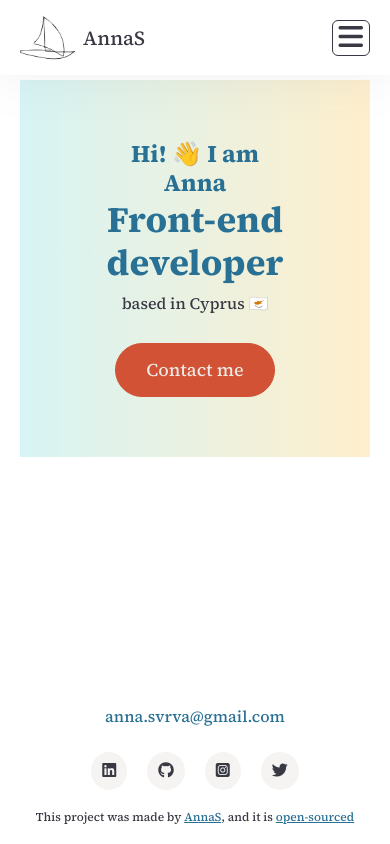
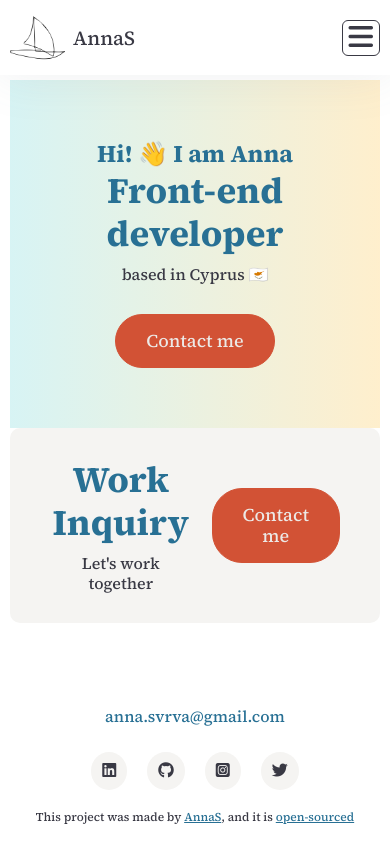
Before and after one commit to annasvrv/my-portfolio-cv, an Angular app: page / in a window 390 px wide. Built offline with nearby package versions, Linux system fonts and the light colour scheme; a web font is replaced by a local one.

Commit message:
created cta banner component

```diff
--- /dev/null
+++ b/src/app/components/cta-banner/cta-banner.component.html
@@ -0,0 +1,11 @@
+<div class="cta-banner">
+  <div class="cta-banner__content">
+    <h3 class="cta-banner__title">
+      <p>Work Inquiry</p>
+    </h3>
+    <p class="cta-banner__text-secondary">Let's work together</p>
+  </div>
+  <a [routerLink]="'/contact'" class="button button__primary button--l">
+    Contact me
+  </a>
+</div>
--- /dev/null
+++ b/src/app/components/cta-banner/cta-banner.component.scss
@@ -0,0 +1,20 @@
+.cta-banner {
+  display: flex;
+  gap: 20px;
+  justify-content: space-between;
+  align-items: center;
+  text-align: center;
+  padding: 30px 40px;
+  background-color: var(--stb-background-light);
+  border-radius: 10px;
+
+  &__content {
+    display: grid;
+    gap: 10px;
+  }
+
+  &__title {
+    font-size: 36px;
+    color: var(--stb-text-title);
+  }
+}
--- a/src/app/components/main-banner/main-banner.component.html
+++ b/src/app/components/main-banner/main-banner.component.html
@@ -1,12 +1,15 @@
 <div class="main-banner">
   <div class="main-banner__content">
-    <h1 class="main-banner__title">
+    <h2 class="main-banner__title">
       <p class="main-banner__text">Hi! 👋 I am Anna</p>
       <p>Front-end developer</p>
-    </h1>
+    </h2>
     <p class="main-banner__text-secondary">based in Cyprus 🇨🇾</p>
   </div>
-  <a href="" class="main-banner__button button button__primary button--l">
+  <a
+    [routerLink]="'/contact'"
+    class="main-banner__button button button__primary button--l"
+  >
     Contact me
   </a>
 </div>
--- a/src/app/components/main-banner/main-banner.component.scss
+++ b/src/app/components/main-banner/main-banner.component.scss
@@ -19,8 +19,4 @@
   &__text {
     font-size: 24px;
   }
-
-  &__button {
-    display: block;
-  }
 }
--- a/src/app/pages/home/home.component.html
+++ b/src/app/pages/home/home.component.html
@@ -1,3 +1,4 @@
 <main>
-    <stb-main-banner></stb-main-banner>
+  <stb-main-banner></stb-main-banner>
+  <stb-cta-banner></stb-cta-banner>
 </main>
--- a/src/styles.scss
+++ b/src/styles.scss
@@ -29,7 +29,6 @@ html {
 }
 
 body {
-  max-width: 1960px;
   margin: 0 auto;
 }
 
--- a/src/styles/_utils.scss
+++ b/src/styles/_utils.scss
@@ -1,3 +1,13 @@
+@use "./base-breakpoints" as breakpoints;
+
 .container {
-  padding-inline: 20px;
+  padding-inline: 10px;
+
+  @include breakpoints.tab-s {
+    padding-inline: 20px;
+  }
+
+  @include breakpoints.desk-l {
+    padding-inline: 200px;
+  }
 }
```
Also changed, not shown: src/app/components/cta-banner/cta-banner.component.ts (added, +10 -0 lines), src/app/components/main-banner/main-banner.component.ts (+2 -5 lines), src/app/pages/home/home.component.ts (+3 -4 lines).
